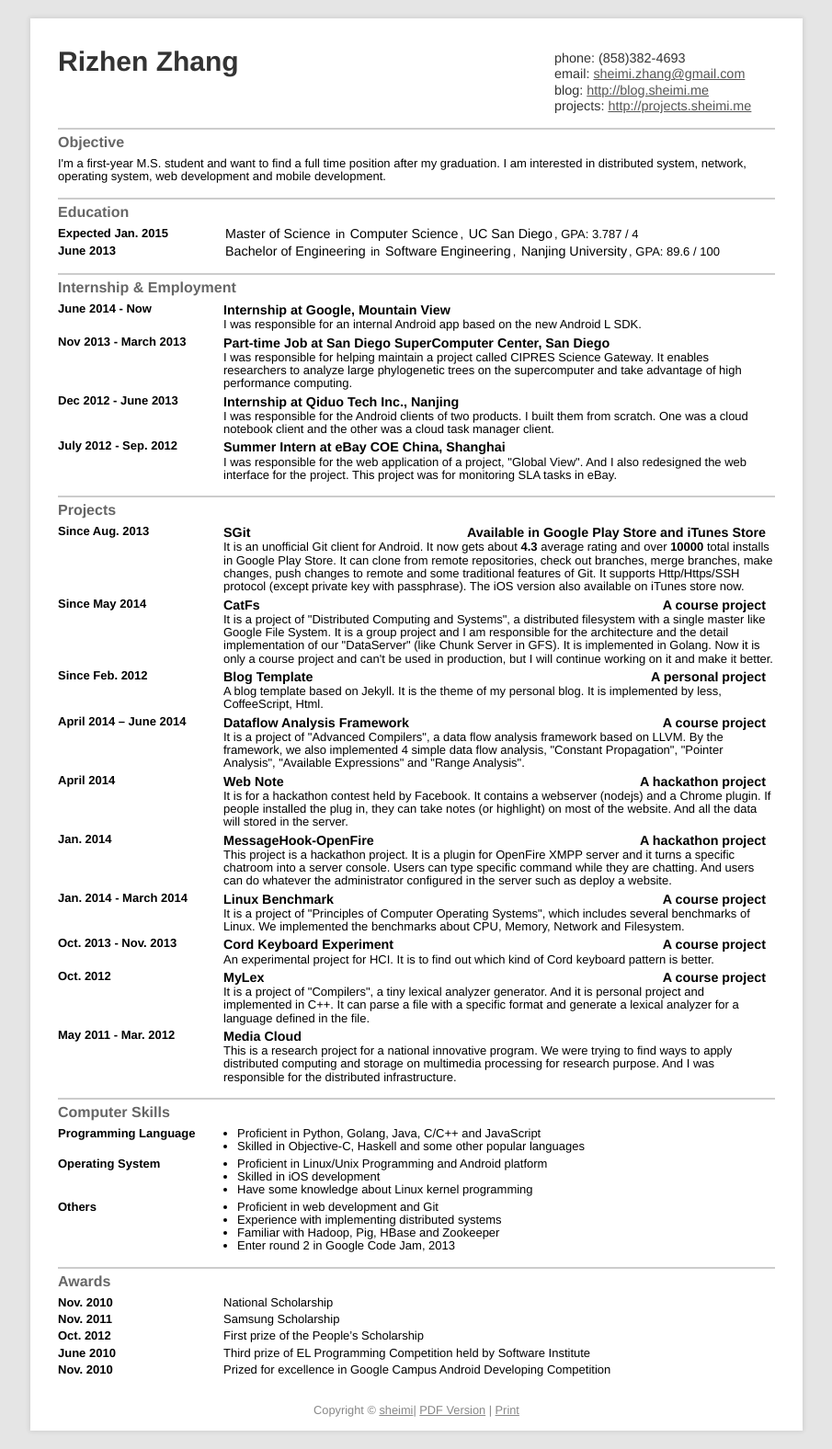
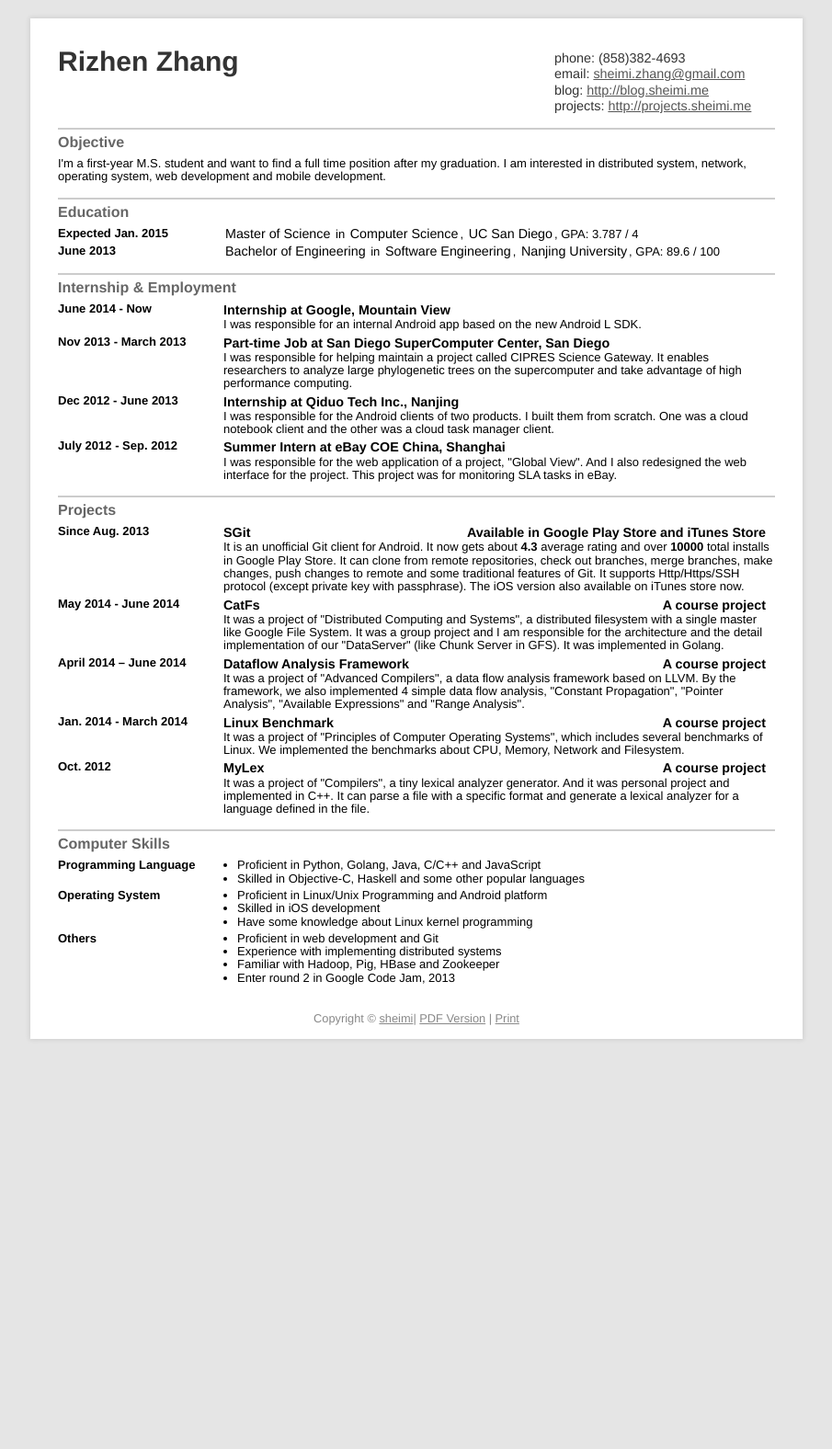
Before and after one commit to sheimi/resume-template, a Jekyll site: the page built from index.html, in a window 1280 px wide. Shown: the whole page at 92% size, without its empty margins (187-1092 px from the left). Built offline with Jekyll 4.4.1, drawn with Linux system fonts in a browser that asks for light colours; Markdown is read by kramdown in place of the engine named in the settings; after the commit the page ends 1150 px from its top, so only the background shows below that.

Commit message:
complete

```diff
--- a/_data/projects.yml
+++ b/_data/projects.yml
@@ -11,71 +11,33 @@
 
 - name: CatFs
   more: A course project
-  time: Since May 2014
-  des: It is a project of "Distributed Computing and Systems",
+  time: May 2014 - June 2014
+  des: It was a project of "Distributed Computing and Systems",
        a distributed filesystem with a single master like Google
-       File System. It is a group project and I am responsible for
+       File System. It was a group project and I am responsible for
        the architecture and the detail implementation of our
-       "DataServer" (like Chunk Server in GFS). It is implemented
-       in Golang. Now it is only a course project and can't be
-       used in production, but I will continue working on it
-       and make it better.
-
-- name: Blog Template
-  more: A personal project
-  time: Since Feb. 2012
-  des: A blog template based on Jekyll. It is the theme of my personal
-       blog. It is implemented by less, CoffeeScript, Html.
+       "DataServer" (like Chunk Server in GFS). It was implemented
+       in Golang.
 
 - name: Dataflow Analysis Framework
   more: A course project
   time: April 2014 – June 2014
-  des: It is a project of "Advanced Compilers", a data flow analysis
+  des: It was a project of "Advanced Compilers", a data flow analysis
        framework based on LLVM. By the framework, we also implemented
        4 simple data flow analysis, "Constant Propagation", "Pointer
        Analysis", "Available Expressions" and "Range Analysis".
 
-- name: Web Note
-  more: A hackathon project
-  time: April 2014
-  des: It is for a hackathon contest held by Facebook. It contains a
-       webserver (nodejs) and a Chrome plugin. If people installed the plug in,
-       they can take notes (or highlight) on most of the website.
-       And all the data will stored in the server.
-
-- name: MessageHook-OpenFire
-  more: A hackathon project
-  time: Jan. 2014
-  des: This project is a hackathon project. It is a plugin for
-       OpenFire XMPP server and it turns a specific chatroom into a
-       server console. Users can type specific command while they are
-       chatting. And users can do whatever the administrator configured
-       in the server such as deploy a website.
-
 - name: Linux Benchmark
   more: A course project
   time: Jan. 2014 - March 2014
-  des: It is a project of "Principles of Computer Operating Systems",
+  des: It was a project of "Principles of Computer Operating Systems",
        which includes several benchmarks of Linux. We implemented
        the benchmarks about CPU, Memory, Network and Filesystem.
-
-- name: Cord Keyboard Experiment
-  more: A course project
-  time: Oct. 2013 - Nov. 2013
-  des: An experimental project for HCI. It is to find out which kind
-       of Cord keyboard pattern is better.
 
 - name: MyLex
   time: Oct. 2012
   more: A course project
-  des: It is a project of "Compilers", a tiny lexical analyzer generator.
-       And it is personal project and implemented in C++. It can parse a
+  des: It was a project of "Compilers", a tiny lexical analyzer generator.
+       And it was personal project and implemented in C++. It can parse a
        file with a specific format and generate a lexical analyzer for a
        language defined in the file.
-
-- name: Media Cloud
-  time: May 2011 - Mar. 2012
-  des: This is a research project for a national innovative program.
-       We were trying to find ways to apply distributed computing and storage
-       on multimedia processing for research purpose. And I was responsible
-       for the distributed infrastructure.
--- a/index.html
+++ b/index.html
@@ -131,25 +131,6 @@ layout: default
         </ul>
       </div>
     </section>
-    <section id="awards" class="sub-section">
-      <h2>Awards</h2>
-      <div class="section-content">
-        <ul class="section-ul">
-          {% for award in site.data.awards %}
-          <li>
-            <div class="awards-block clearfix">
-              <div class="left-block">
-                <span class="award-time">{{ award.time }}</span>
-              </div>
-              <div class="awards-detail right-block">
-                <span class="award-name">{{ award.name }}</span>
-              </div>
-            </div>
-          </li>
-          {% endfor %}
-        </ul>
-      </div>
-    </section>
     <section id="about-me">
       <span class="copyright">Copyright &copy; <a
           href="{{ site.data.meta.copyright.link }}" target="_blank">{{ site.data.meta.copyright.name }}</a></span>|
```
Also changed, not shown: resume.html (+0 -19 lines), 1 other file.
